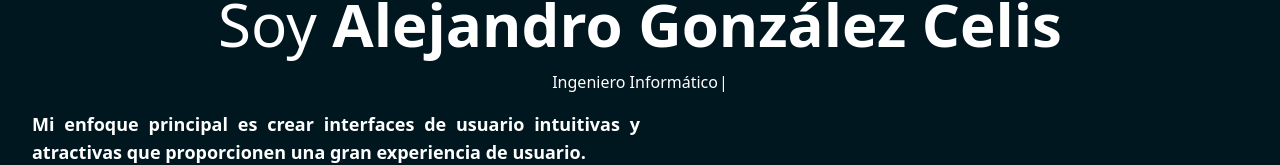
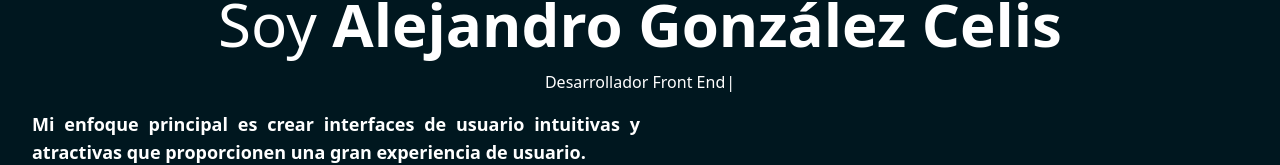
Before and after one commit to alegonzalezcelis/portfolio, a React (Vite) app: page / in a window 1280 px wide. Shown: the part 194-359 px from the top of the page. Built offline with nearby package versions, Linux system fonts and the light colour scheme.

Commit message:
JS Running in nav

```diff
--- a/package.json
+++ b/package.json
@@ -10,6 +10,8 @@
     "preview": "vite preview"
   },
   "dependencies": {
+    "flowbite": "^1.7.0",
+    "flowbite-react": "^0.4.10",
     "react": "^18.2.0",
     "react-dom": "^18.2.0",
     "typewriter-effect": "^2.20.1"
--- a/src/components/Header.jsx
+++ b/src/components/Header.jsx
@@ -11,19 +11,10 @@ const Header = () => {
           </h2>
 
           <Typewriter
-            onInit={(typewriter) => {
-              typewriter
-                .typeString("Ingeniero Informático")
-                .callFunction(() => {
-                  console.log("String typed out!");
-                })
-                .pauseFor(2500)
-                .deleteAll()
-                .typeString("Desarrollador FrontEnd")
-                .callFunction(() => {
-                  console.log("String typed out!");
-                })
-                .start();
+            options={{
+              strings: ['Desarrollador Front End', 'Ingeniero Informático'],
+              autoStart: true,
+              loop: true,
             }}
           />
 
--- a/tailwind.config.js
+++ b/tailwind.config.js
@@ -3,6 +3,8 @@ export default {
   content: [
     "./index.html",
     "./src/**/*.{js,ts,jsx,tsx}",
+    "./node_modules/flowbite-react/**/*.{js,jsx,ts,tsx}",
+    "./node_modules/flowbite/**/*.js"
   ],
   theme: {
     colors: {
@@ -14,5 +16,7 @@ export default {
     },
     extend: {},
   },
-  plugins: [],
+  plugins: [
+    require('flowbite/plugin')
+  ],
 }
```
Also changed, not shown: src/components/Nav.jsx (+7 -3 lines), 1 other file (tests, documents, lock files or other folders).
